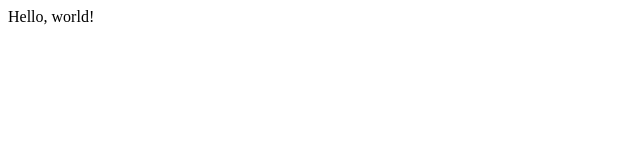
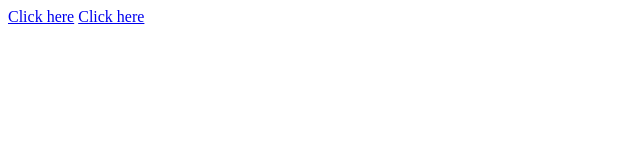
Before and after one commit to zhengyuheng1999/project0, a plain HTML site: page index.html in a window 1280 px wide. Shown: the whole page, without its empty margins (0-640 px from the left). Drawn offline with Linux system fonts and the light colour scheme.

Commit message:
other web

```diff
--- a/index.html
+++ b/index.html
@@ -1,9 +1,10 @@
 <!DOCTYPE html>
 <html>
-<head>
-<title>My Webpage</title>
-</head>
-<body>
-Hello, world!
-</body>
+    <head>
+         <title>My Webpage</title>
+    </head>
+    <body>
+        <a href="sec1.html">Click here</a>
+        <a href="sec2.html">Click here</a>
+    </body>
 </html>
```
